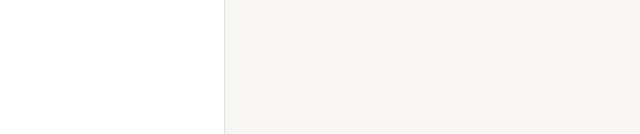
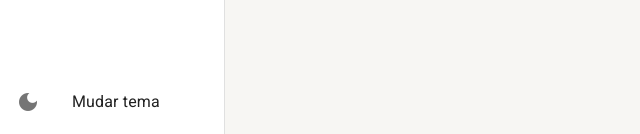
Before and after one commit to MarcosPauloo/curso-material-ui-app, a React (Create React App) app: page /pagina-inicial in a window 1280 px wide. Shown: the part 666-800 px from the top of the page, without its empty margins (0-640 px from the left). Built offline with nearby package versions, Linux system fonts and the light colour scheme.

Commit message:
feat: ajeitando configurações do tema dark

```diff
--- a/src/shared/components/menu-lateral/MenuLateral.tsx
+++ b/src/shared/components/menu-lateral/MenuLateral.tsx
@@ -1,7 +1,7 @@
 import { Drawer, useTheme, Avatar, Divider, List, ListItemButton, ListItemIcon, Icon, ListItemText, useMediaQuery } from "@mui/material";
 import { Box } from "@mui/system";
 import { useMatch, useNavigate, useResolvedPath } from "react-router-dom";
-import { useDrawerContext } from "../../contexts";
+import { useAppThemeContext, useDrawerContext } from "../../contexts";
 
 interface IMenuLateral {
     children: React.ReactNode
@@ -39,6 +39,7 @@
     const theme = useTheme();
     const smDown = useMediaQuery(theme.breakpoints.down('sm'));
 
+    const {toggleTheme} = useAppThemeContext();
     const {isDrawerOpen, toggleDrawerOpen, drawerOptions} = useDrawerContext();
 
     return (
@@ -71,6 +72,16 @@
                             ))}
                         </List>
                     </Box>
+                    <Box>
+                        <List component='nav'>
+                        <   ListItemButton onClick={toggleTheme}>
+                                <ListItemIcon>
+                                    <Icon>dark_mode</Icon>
+                                </ListItemIcon>
+                                <ListItemText primary="Mudar tema"/>
+                            </ListItemButton>
+                        </List>
+                    </Box>
 
                 </Box>
             </Drawer>
--- a/src/shared/themes/Dark.ts
+++ b/src/shared/themes/Dark.ts
@@ -1,8 +1,11 @@
 import {createTheme} from '@mui/material';
 import {yellow, cyan} from '@mui/material/colors'
+import { dark } from '@mui/material/styles/createPalette';
+import { color } from '@mui/system';
 
 export const DarkTheme = createTheme({
     palette:{
+        mode: 'dark',
         primary:{
             main: yellow[700],
             dark: yellow[800],
@@ -19,5 +22,10 @@
             default: '#303134',
             paper:'#202124',
         }
+    },
+    typography:{
+        allVariants:{
+            color: 'white'
+        }
     }
 });
```
